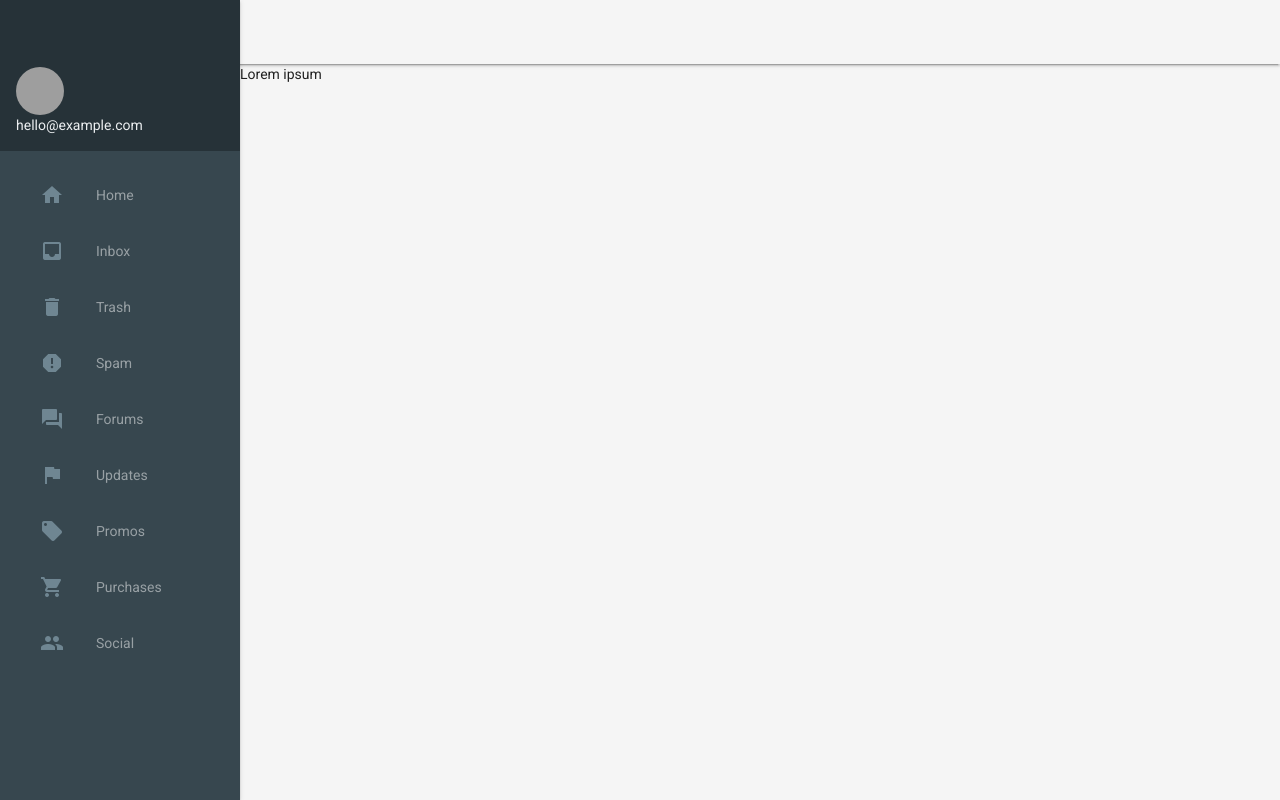
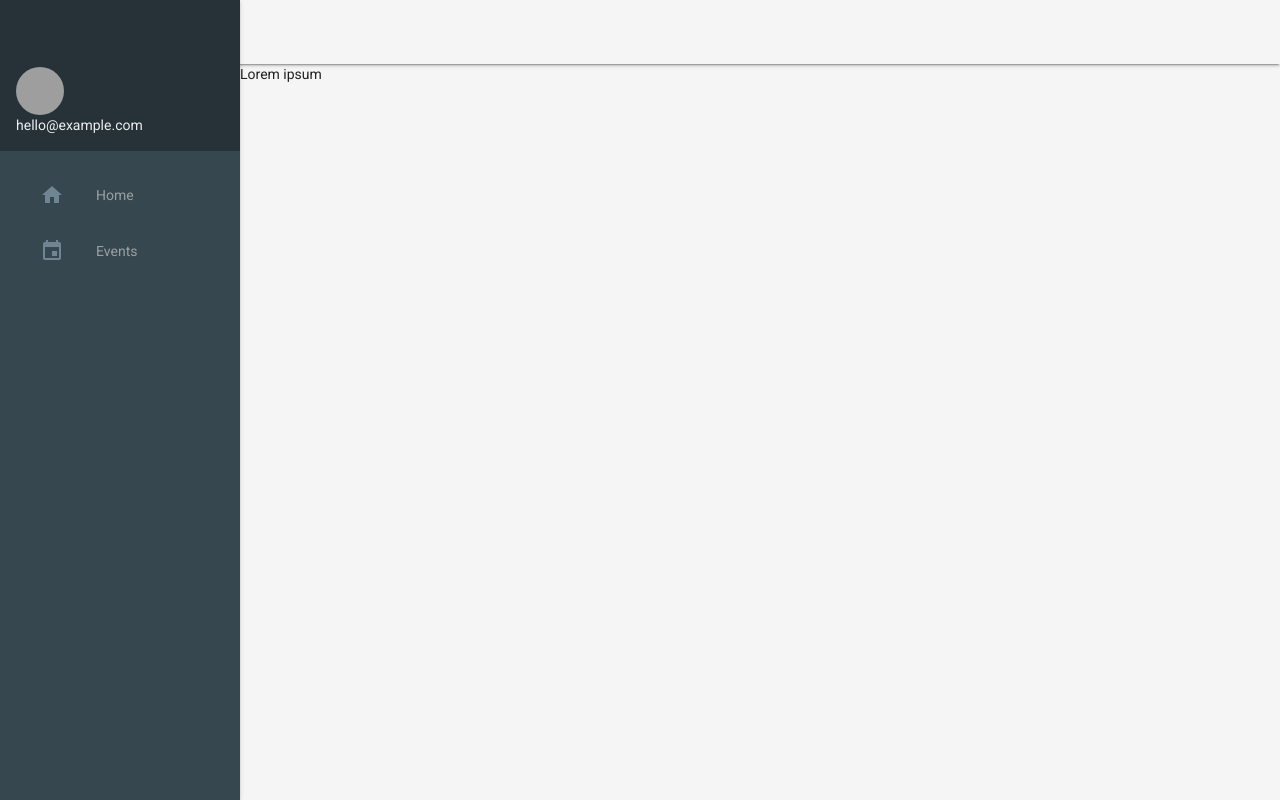
Before and after one commit to sniezek/tabletop, a React app in the folder app/: page / in a window 1280 px wide. Built offline with nearby package versions, Linux system fonts and the light colour scheme; grey boxes are pictures that could not be loaded.

Commit message:
Created customizable navigation

```diff
--- a/app/src/components/Drawer/DrawerNavigation.jsx
+++ b/app/src/components/Drawer/DrawerNavigation.jsx
@@ -1,17 +1,24 @@
 import React from "react";
+import DrawerNavigationItem from "./DrawerNavigationItem.jsx";
 import "./DrawerNavigation.scss";
+
+const links = [{
+    icon: "home",
+    label: "Home"
+}, {
+    icon: "event",
+    label: "Events"
+}];
 
 const DrawerNavigation = () => (
     <nav className="demo-navigation mdl-navigation mdl-color--blue-grey-800">
-        <a className="mdl-navigation__link" href=""><i className="mdl-color-text--blue-grey-400 material-icons" role="presentation">home</i>Home</a>
-        <a className="mdl-navigation__link" href=""><i className="mdl-color-text--blue-grey-400 material-icons" role="presentation">inbox</i>Inbox</a>
-        <a className="mdl-navigation__link" href=""><i className="mdl-color-text--blue-grey-400 material-icons" role="presentation">delete</i>Trash</a>
-        <a className="mdl-navigation__link" href=""><i className="mdl-color-text--blue-grey-400 material-icons" role="presentation">report</i>Spam</a>
-        <a className="mdl-navigation__link" href=""><i className="mdl-color-text--blue-grey-400 material-icons" role="presentation">forum</i>Forums</a>
-        <a className="mdl-navigation__link" href=""><i className="mdl-color-text--blue-grey-400 material-icons" role="presentation">flag</i>Updates</a>
-        <a className="mdl-navigation__link" href=""><i className="mdl-color-text--blue-grey-400 material-icons" role="presentation">local_offer</i>Promos</a>
-        <a className="mdl-navigation__link" href=""><i className="mdl-color-text--blue-grey-400 material-icons" role="presentation">shopping_cart</i>Purchases</a>
-        <a className="mdl-navigation__link" href=""><i className="mdl-color-text--blue-grey-400 material-icons" role="presentation">people</i>Social</a>
+        {links.map(({ icon, label }) =>
+            <DrawerNavigationItem
+                key={label}
+                icon={icon}
+                label={label}
+            />
+        )}
     </nav>
 );
 
--- /dev/null
+++ b/app/src/components/Drawer/DrawerNavigationItem.jsx
@@ -0,0 +1,19 @@
+import React from "react";
+import PropTypes from "prop-types";
+import "./DrawerNavigationItem.scss";
+
+const propTypes = {
+    icon: PropTypes.string.isRequired,
+    label: PropTypes.string.isRequired
+};
+
+const DrawerNavigationItem = ({ icon, label }) => (
+    <a className="mdl-navigation__link" href="">
+        <i className="mdl-color-text--blue-grey-400 material-icons" role="presentation">{icon}</i>
+        {label}
+    </a>
+);
+
+DrawerNavigationItem.propTypes = propTypes;
+
+export default DrawerNavigationItem;
```
Also changed, not shown: app/src/components/Drawer/DrawerNavigationItem.scss (added).
